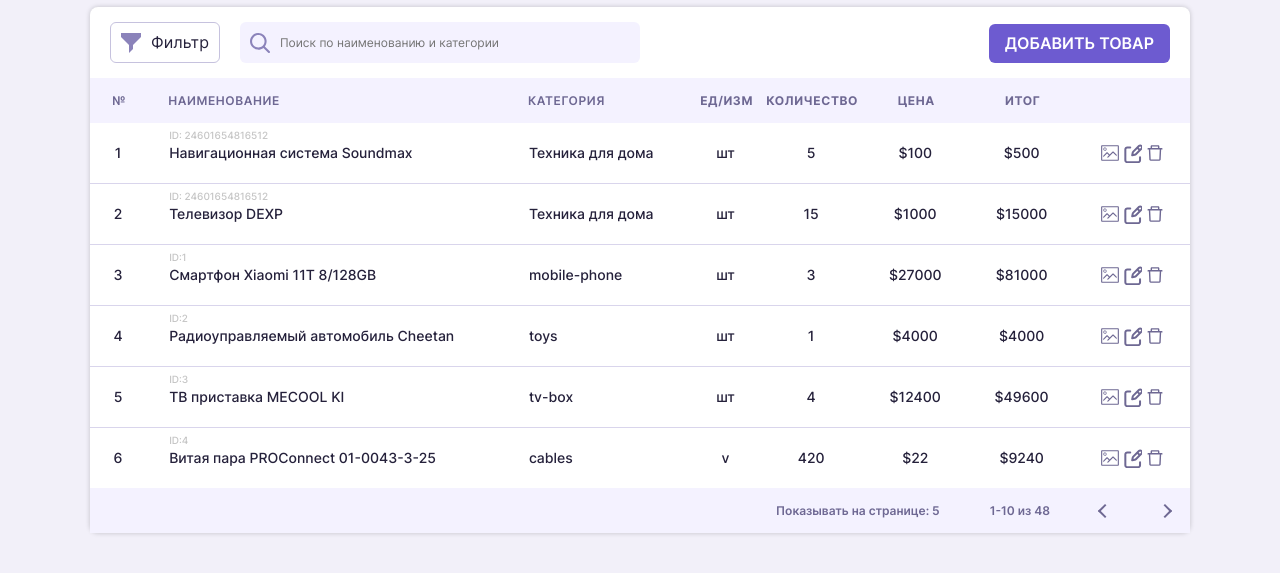
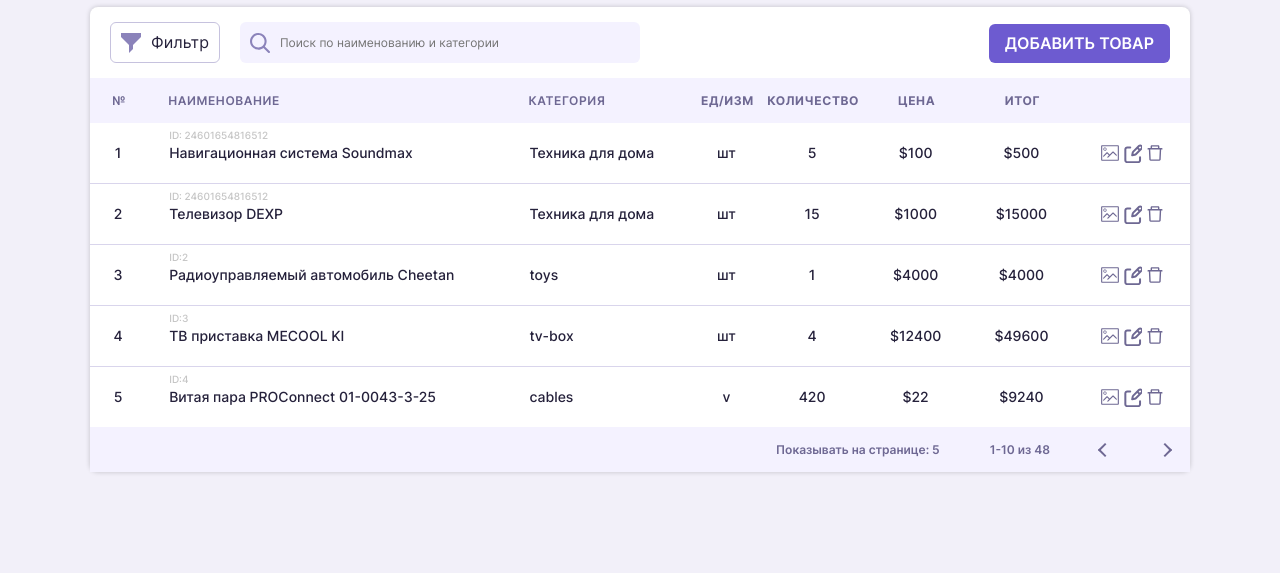
Before and after one commit to AnnaSokolowska/crm, a plain HTML site: page index.html in a window 1280 px wide. Shown: the part 129-702 px from the top of the page. Drawn offline with Linux system fonts and the light colour scheme.

Commit message:
Lesson05

```diff
--- a/index.html
+++ b/index.html
@@ -11,7 +11,7 @@
   <link rel="preload" href="fonts/inter-v7-latin_cyrillic-700.woff2" as="font" type="font/woff2" crossorigin>
 
   <link rel="stylesheet" href="css/index.css">
-  <script src="lesson03.js" defer></script>
+  <script src="script.js" defer></script>
   <title>CRM</title>
 </head>
 
--- a/lesson03.js
+++ /dev/null
@@ -1,143 +0,0 @@
-'use strict';
-
-const modalWindow = document.querySelector('.overlay');
-modalWindow.classList.toggle('active');
-
-
-const tableBody = document.querySelector('.table__body');
-const createRow = (obj) => {
-  const tableRow = document.createElement('tr');
-
-  const tableCellNumber = document.createElement('td');
-  tableCellNumber.className = 'table__cell';
-  const previousRow = tableBody.lastElementChild;
-  const n = Number(previousRow.firstElementChild.textContent);
-  tableCellNumber.textContent = n + 1;
-  tableRow.appendChild(tableCellNumber);
-
-  const tableCellName = document.createElement('td');
-  tableCellName.classList.add(
-    'table__cell', 'table__cell_left', 'table__cell_name');
-  const id = obj.id;
-  tableCellName.setAttribute('data-id', id );
-  const span = document.createElement('span');
-  span.classList.add('table__cell-id');
-  const spanText = `id:${id}`;
-  span.insertAdjacentText('afterbegin', spanText);
-  tableCellName.appendChild(span);
-
-  const productName = obj.title;
-  tableCellName.insertAdjacentText('beforeend', productName);
-  tableRow.appendChild(tableCellName);
-
-  const tableCellCategory = document.createElement('td');
-  tableCellCategory.classList.add('table__cell', 'table__cell_left');
-  const category = obj.category;
-  tableCellCategory.insertAdjacentText('afterbegin', category);
-  tableRow.appendChild(tableCellCategory);
-
-  const tableCellUnit = document.createElement('td');
-  tableCellUnit.className = 'table__cell';
-  const unit = obj.units;
-  tableCellUnit.insertAdjacentText('afterbegin', unit);
-  tableRow.appendChild(tableCellUnit);
-
-  const tableCellAmount = document.createElement('td');
-  tableCellAmount.className = 'table__cell';
-  const amount = obj.count;
-  tableCellAmount.insertAdjacentText('afterbegin', amount);
-  tableRow.appendChild(tableCellAmount);
-
-  const tableCellPrice = document.createElement('td');
-  tableCellPrice.className = 'table__cell';
-  const price = obj.price;
-  tableCellPrice.insertAdjacentText('afterbegin', `$${price}`);
-  tableRow.appendChild(tableCellPrice);
-
-
-  const tableCellTotalCost = document.createElement('td');
-  tableCellTotalCost.className = 'table__cell';
-  const totalCost = amount * price;
-  tableCellTotalCost.insertAdjacentText('afterbegin', `$${totalCost}`);
-  tableRow.appendChild(tableCellTotalCost);
-
-  const tableCellBtn = document.createElement('td');
-  tableCellBtn.classList.add('table__cell', 'table__cell_btn-wrapper');
-  const tableBtnPic = document.createElement('button');
-  tableBtnPic.classList.add('table__btn', 'table__btn_pic');
-
-  tableCellBtn.appendChild(tableBtnPic);
-  const tableBtnEdit = document.createElement('button');
-  tableBtnEdit.classList.add('table__btn', 'table__btn_edit');
-  tableCellBtn.appendChild(tableBtnEdit);
-  const tableBtnDel = document.createElement('button');
-  tableBtnDel.classList.add('table__btn', 'table__btn_del');
-  tableCellBtn.appendChild(tableBtnDel);
-  tableRow.appendChild(tableCellBtn);
-  return tableRow;
-};
-
-const renderGoods = (mass) => {
-  for (let i = 0; i < mass.length; i++) {
-    const tableRows = createRow(mass[i]);
-    tableBody.append(tableRows);
-  }
-};
-renderGoods([
-  {
-    "id": 1,
-    "title": "Смартфон Xiaomi 11T 8/128GB",
-    "price": 27000,
-    "description": "Смартфон Xiaomi 11T – это представитель флагманской линейки, выпущенной во второй половине 2021 года. И он полностью соответствует такому позиционированию, предоставляя своим обладателям возможность пользоваться отличными камерами, ни в чем себя не ограничивать при запуске игр и других требовательных приложений.",
-    "category": "mobile-phone",
-    "discont": false,
-    "count": 3,
-    "units": "шт",
-    "images": {
-      "small": "img/smrtxiaomi11t-m.jpg",
-      "big": "img/smrtxiaomi11t-b.jpg"
-    }
-  },
-  {
-    "id": 2,
-    "title": "Радиоуправляемый автомобиль Cheetan",
-    "price": 4000,
-    "description": "Внедорожник на дистанционном управлении. Скорость 25км/ч. Возраст 7 - 14 лет",
-    "category": "toys",
-    "discont": 5,
-    "count": 1,
-    "units": "шт",
-    "images": {
-      "small": "img/cheetancar-m.jpg",
-      "big": "img/cheetancar-b.jpg"
-    }
-  },
-  {
-    "id": 3,
-    "title": "ТВ приставка MECOOL KI",
-    "price": 12400,
-    "description": "Всего лишь один шаг сделает ваш телевизор умным, Быстрый и умный MECOOL KI PRO, прекрасно спроектированный, сочетает в себе прочный процессор Cortex-A53 с чипом Amlogic S905D",
-    "category": "tv-box",
-    "discont": 15,
-    "count": 4,
-    "units": "шт",
-    "images": {
-      "small": "img/tvboxmecool-m.jpg",
-      "big": "img/tvboxmecool-b.jpg"
-    }
-  },
-  {
-    "id": 4,
-    "title": "Витая пара PROConnect 01-0043-3-25",
-    "price": 22,
-    "description": "Витая пара Proconnect 01-0043-3-25 является сетевым кабелем с 4 парами проводов типа UTP, в качестве проводника в которых используется алюминий, плакированный медью CCA. Такая неэкранированная витая пара с одножильными проводами диаметром 0.50 мм широко применяется в процессе сетевых монтажных работ. С ее помощью вы сможете обеспечить развертывание локальной сети в домашних условиях или на предприятии, объединить все необходимое вам оборудование в единую сеть.",
-    "category": "cables",
-    "discont": false,
-    "count": 420,
-    "units": "v",
-    "images": {
-      "small": "img/lan_proconnect43-3-25.jpg",
-      "big": "img/lan_proconnect43-3-25-b.jpg"
-    }
-  }
-]);
--- /dev/null
+++ b/script.js
@@ -0,0 +1,146 @@
+'use strict';
+
+const overlay = document.querySelector('.overlay');
+overlay.classList.toggle('active');
+
+
+const tableBody = document.querySelector('.table__body');
+const createRow = (obj) => {
+  const tableRow = document.createElement('tr');
+
+  const tableCellNumber = document.createElement('td');
+  tableCellNumber.className = 'table__cell';
+  const previousRow = tableBody.lastElementChild;
+  const n = Number(previousRow.firstElementChild.textContent);
+  tableCellNumber.textContent = n + 1;
+  tableRow.appendChild(tableCellNumber);
+
+  const tableCellName = document.createElement('td');
+  tableCellName.classList.add(
+    'table__cell', 'table__cell_left', 'table__cell_name');
+  const id = obj.id;
+  tableCellName.setAttribute('data-id', id);
+  const span = document.createElement('span');
+  span.classList.add('table__cell-id');
+  const spanText = `id:${id}`;
+  span.insertAdjacentText('afterbegin', spanText);
+  tableCellName.appendChild(span);
+
+  const productName = obj.title;
+  tableCellName.insertAdjacentText('beforeend', productName);
+  tableRow.appendChild(tableCellName);
+
+  const tableCellCategory = document.createElement('td');
+  tableCellCategory.classList.add('table__cell', 'table__cell_left');
+  const category = obj.category;
+  tableCellCategory.insertAdjacentText('afterbegin', category);
+  tableRow.appendChild(tableCellCategory);
+
+  const tableCellUnit = document.createElement('td');
+  tableCellUnit.className = 'table__cell';
+  const unit = obj.units;
+  tableCellUnit.insertAdjacentText('afterbegin', unit);
+  tableRow.appendChild(tableCellUnit);
+
+  const tableCellAmount = document.createElement('td');
+  tableCellAmount.className = 'table__cell';
+  const amount = obj.count;
+  tableCellAmount.insertAdjacentText('afterbegin', amount);
+  tableRow.appendChild(tableCellAmount);
+
+  const tableCellPrice = document.createElement('td');
+  tableCellPrice.className = 'table__cell';
+  const price = obj.price;
+  tableCellPrice.insertAdjacentText('afterbegin', `$${price}`);
+  tableRow.appendChild(tableCellPrice);
+
+
+  const tableCellTotalCost = document.createElement('td');
+  tableCellTotalCost.className = 'table__cell';
+  const totalCost = amount * price;
+  tableCellTotalCost.insertAdjacentText('afterbegin', `$${totalCost}`);
+  tableRow.appendChild(tableCellTotalCost);
+
+  const tableCellBtn = document.createElement('td');
+  tableCellBtn.classList.add('table__cell', 'table__cell_btn-wrapper');
+  const tableBtnPic = document.createElement('button');
+  tableBtnPic.classList.add('table__btn', 'table__btn_pic');
+
+  tableCellBtn.appendChild(tableBtnPic);
+  const tableBtnEdit = document.createElement('button');
+  tableBtnEdit.classList.add('table__btn', 'table__btn_edit');
+  tableCellBtn.appendChild(tableBtnEdit);
+  const tableBtnDel = document.createElement('button');
+  tableBtnDel.classList.add('table__btn', 'table__btn_del');
+  tableCellBtn.appendChild(tableBtnDel);
+  tableRow.appendChild(tableCellBtn);
+  return tableRow;
+};
+
+const renderGoods = (mass) => {
+  for (let i = 0; i < mass.length; i++) {
+    const tableRows = createRow(mass[i]);
+    tableBody.append(tableRows);
+  }
+};
+
+const btnAddGoods = document.querySelector('.panel__add-goods');
+const btnModalClose = document.querySelector('.modal__close');
+const modalWindow = document.querySelector('.overlay__modal');
+
+
+btnAddGoods.addEventListener('click', () => {
+  overlay.classList.add('active');
+});
+btnModalClose.addEventListener('click', () => {
+  overlay.classList.toggle('active');
+});
+modalWindow.addEventListener('click', event => {
+  event.stopPropagation();
+});
+overlay.addEventListener('click', () => {
+  overlay.classList.remove('active');
+});
+renderGoods([
+  {
+    'id': 2,
+    'title': 'Радиоуправляемый автомобиль Cheetan',
+    'price': 4000,
+    'description': 'Внедорожник на дистанционном управлении. Скорость 25км/ч.',
+    'category': 'toys',
+    'discont': 5,
+    'count': 1,
+    'units': 'шт',
+    'images': {
+      'small': 'img/cheetancar-m.jpg',
+      'big': 'img/cheetancar-b.jpg',
+    },
+  },
+  {
+    'id': 3,
+    'title': 'ТВ приставка MECOOL KI',
+    'price': 12400,
+    'description': 'Всего лишь один шаг сделает ваш телевизор умным.',
+    'category': 'tv-box',
+    'discont': 15,
+    'count': 4,
+    'units': 'шт',
+    'images': {
+      'small': 'img/tvboxmecool-m.jpg',
+      'big': 'img/tvboxmecool-b.jpg',
+    },
+  },
+  {
+    'id': 4,
+    'title': 'Витая пара PROConnect 01-0043-3-25',
+    'price': 22,
+    'description': 'Витая пара Proconnect 01-0043-3-25 является ',
+    'category': 'cables',
+    'discont': false,
+    'count': 420,
+    'units': 'v',
+    'images': {
+      'small': 'img/lan_proconnect43-3-25.jpg',
+      'big': 'img/lan_proconnect43-3-25-b.jpg',
+    },
+  }]);
```
Also changed, not shown: main.js (line endings or trailing spaces).
